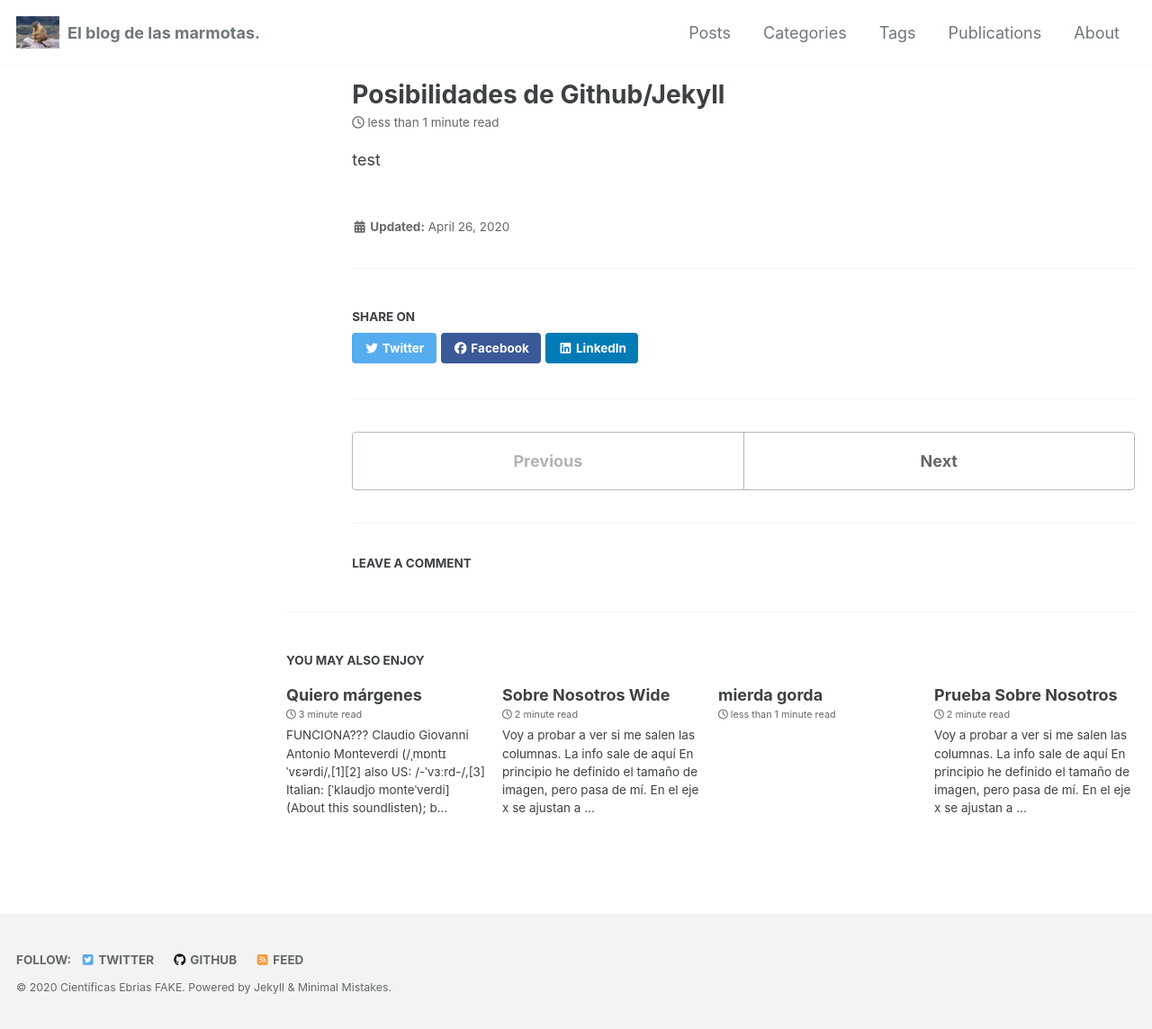
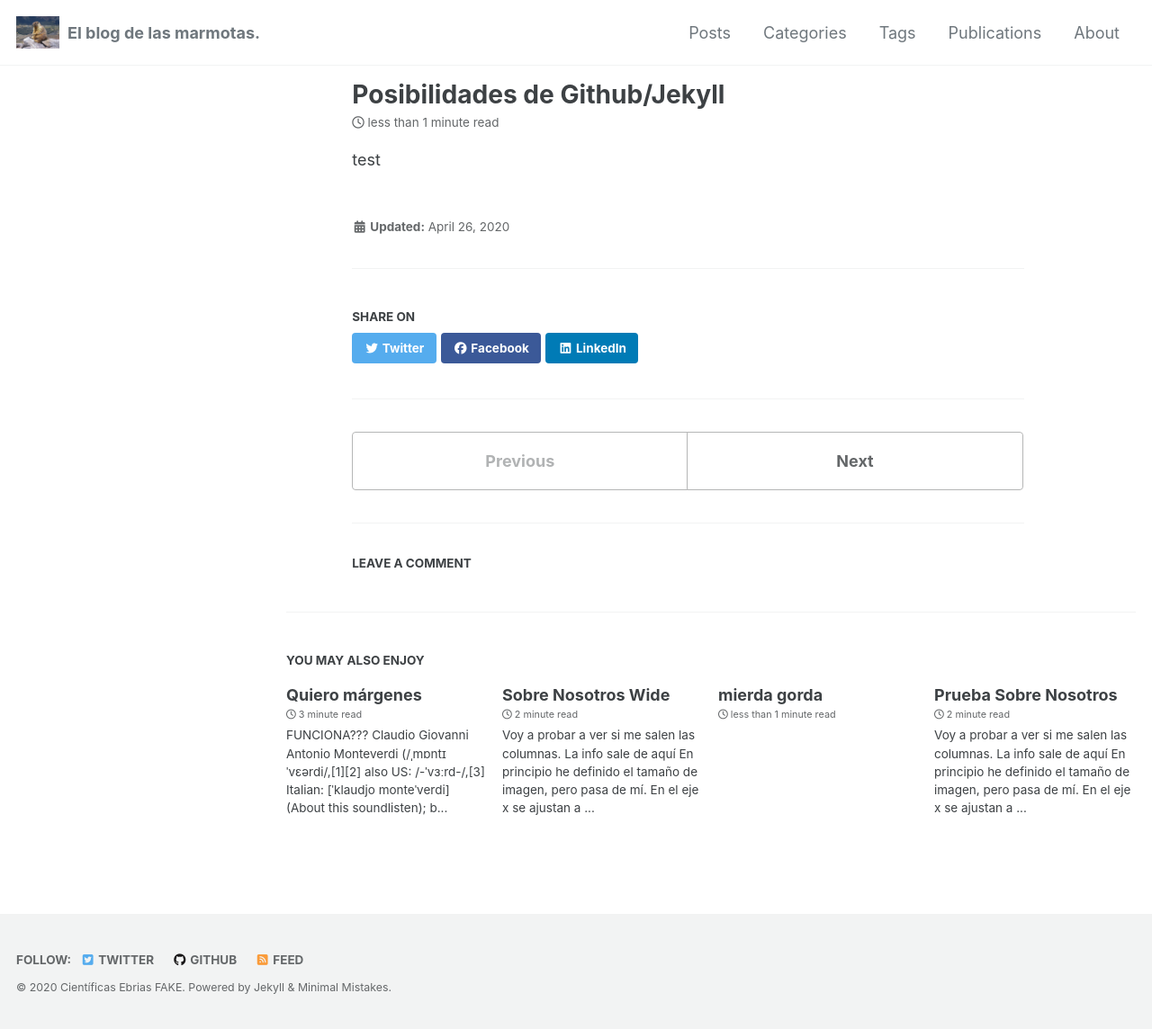
Before and after one commit to JuditSastre/test_blog, a Jekyll site: the page built from _posts/2020-04-26-post-test.md, in a window 1280 px wide. Shown: the whole page at 90% size. Built offline with Jekyll 4.4.1, drawn with Linux system fonts in a browser that asks for light colours; cached includes are drawn as plain includes; nearby versions of some CDN libraries; comment, search, counter and statistics services are not loaded.

Commit message:
Update _page.scss

```diff
--- a/_sass/minimal-mistakes/_page.scss
+++ b/_sass/minimal-mistakes/_page.scss
@@ -39,10 +39,12 @@ body {
   @include breakpoint($large) {
     float: right;
     width: 70%;
+    padding-right: 10%;
   }
 
   @include breakpoint($x-large) {
     width: 70%;
+    padding-right: 10%;
   }
 
   .page__inner-wrap {
```
